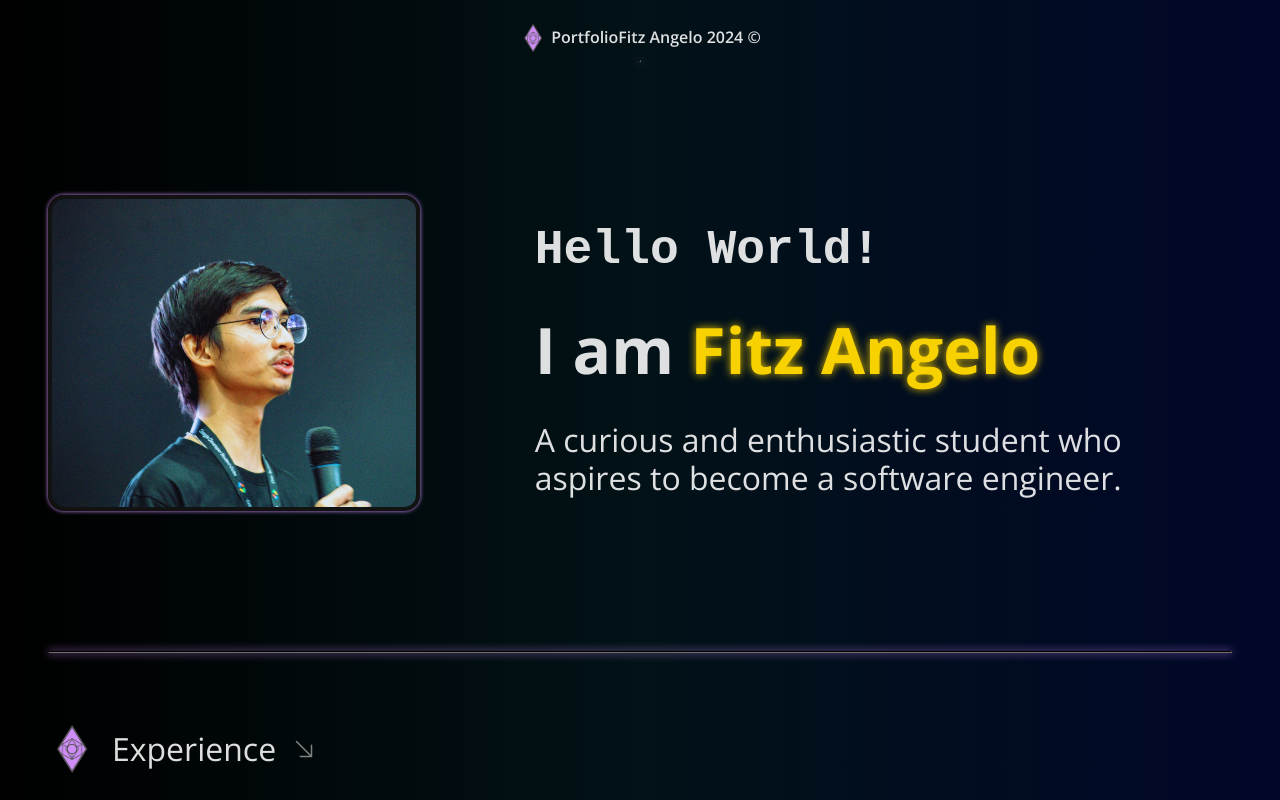
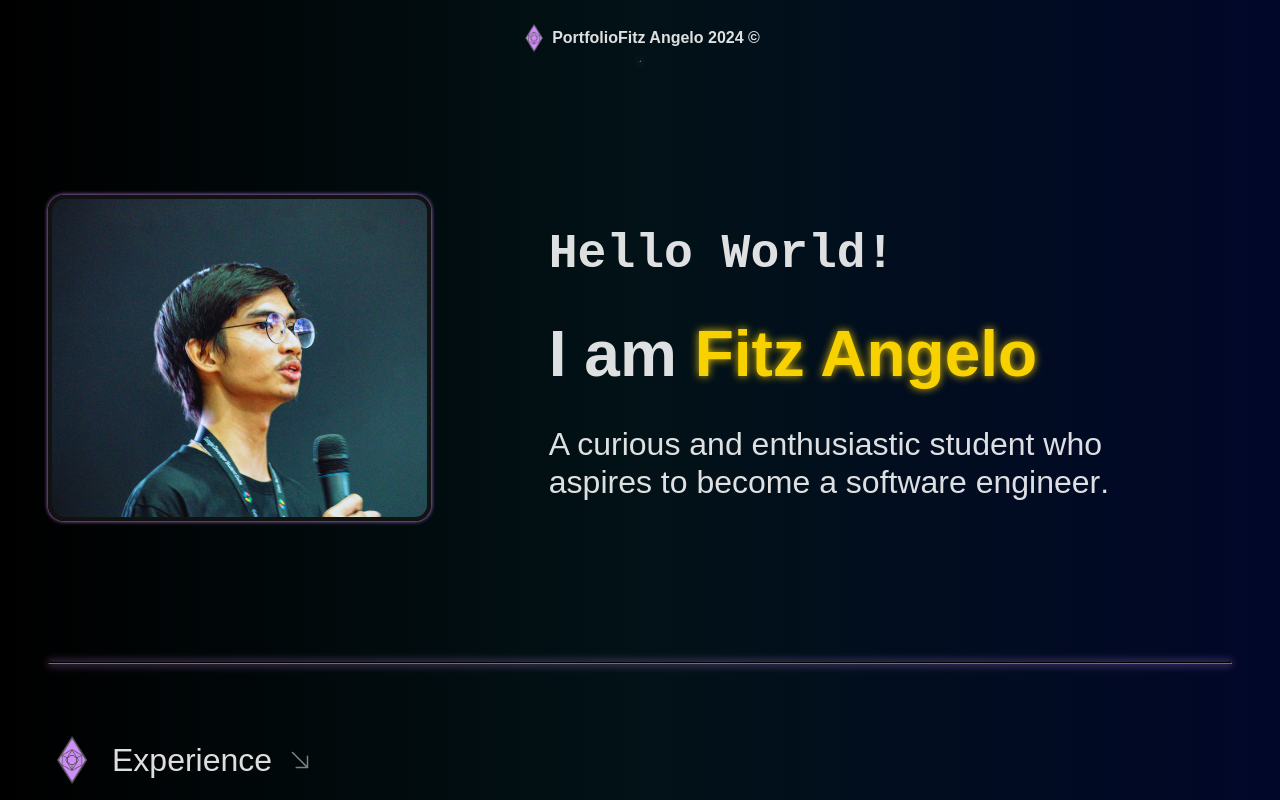
Before and after one commit to kulaizki/Portfolio, a React (Vite) app: page / in a window 1280 px wide. Shown: the top 800 px of the page. Built offline with nearby package versions, Linux system fonts and the light colour scheme.

Commit message:
style: change font to axiforma

```diff
--- a/src/index.css
+++ b/src/index.css
@@ -5,7 +5,8 @@
 } */
 
 :root {
-  font-family: 'Open Sans', sans-serif;
+  /* font-family: 'Open Sans', sans-serif; */
+  font-family: axiforma, sans-serif;
   line-height: 1.2;
 
   color-scheme: light dark;
```
Also changed, not shown: 1 other file (tests, documents, lock files or other folders).
